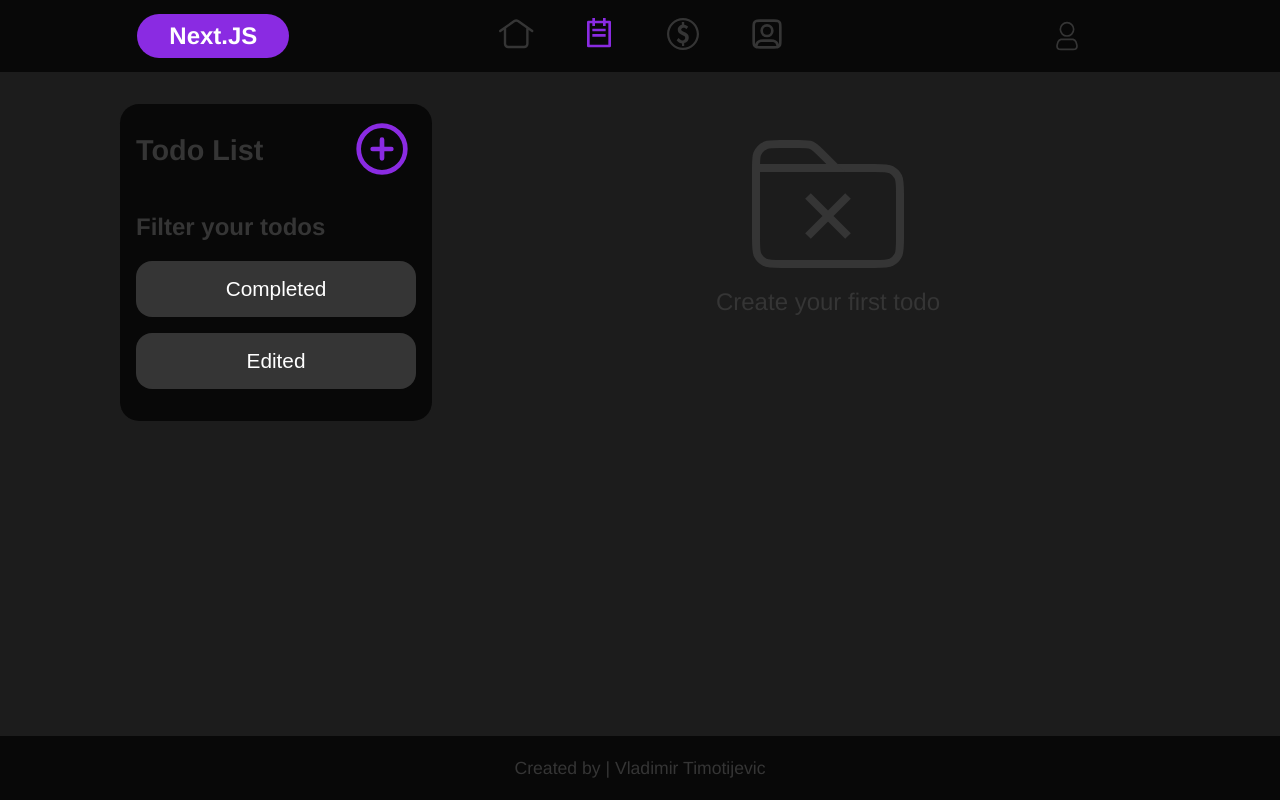
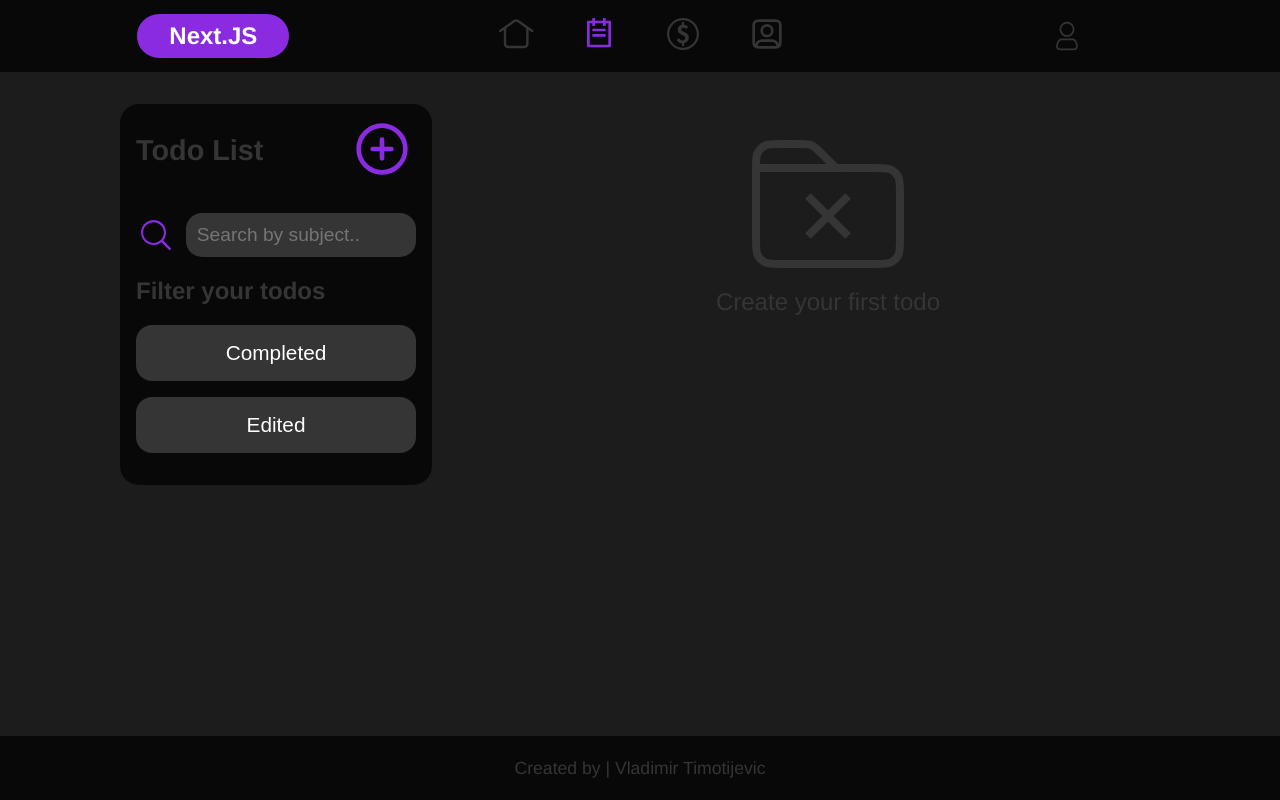
Before and after one commit to TimotijevicVlada/NextJS, a Next.js app: page /todo-list in a window 1280 px wide. Built offline with nearby package versions, Linux system fonts and the light colour scheme.

Commit message:
Search todos done

```diff
--- a/components/TodoList/Todo/TodoList.tsx
+++ b/components/TodoList/Todo/TodoList.tsx
@@ -18,8 +18,14 @@ const TodoList = () => {
     const todosReducer = useSelector((state: State) => state.todosReducer);
     const { todos } = todosReducer;
 
+    //local state
     const [filteredTodos, setFilteredTodos] = useState<TodoProps[]>([]);
     const [filter, setFilter] = useState<string>("");
+    const [search, setSearch] = useState<string>("");
+
+    useEffect(() => {
+        setFilteredTodos(todos);
+    }, [todos])
 
     useEffect(() => {
         if (filter === "completed") {
@@ -29,7 +35,12 @@ const TodoList = () => {
         } else {
             setFilteredTodos(todos);
         }
-    }, [todos, filter])
+    }, [filter])
+
+    useEffect(() => {
+        const searchedTodos = todos.filter(item => item.subject.toLocaleLowerCase().includes(search.toLocaleLowerCase()));
+        setFilteredTodos(searchedTodos);
+    }, [search])
 
     const filterData = (newFilter: string) => {
         if (newFilter === filter) {
@@ -45,6 +56,7 @@ const TodoList = () => {
                 <TodoSidebar
                     filter={filter}
                     filterData={filterData}
+                    setSearch={setSearch}
                 />
                 <TodoContent
                     filter={filter}
--- a/components/TodoList/TodoSidebar/TodoSidebar.module.scss
+++ b/components/TodoList/TodoSidebar/TodoSidebar.module.scss
@@ -33,11 +33,37 @@
             }
         }
 
+        .searchTodos {
+            display: flex;
+            justify-content: space-between;
+            align-items: center;
+
+            svg {
+                width: 2.5rem;
+                height: 2.5rem;
+
+                path {
+                    fill: $color-primary;
+                }
+            }
+
+            input {
+                width: calc(100% - 4.5rem);
+                border: none;
+                outline: none;
+                background-color: $color-gray;
+                color: $color-white;
+                font-size: 1.2rem;
+                padding: 0.7rem;
+                border-radius: 1rem;
+            }
+        }
+
         .filterHeader {
             color: $color-gray;
         }
 
-        .completedButton, .editedButton {
+        .filterButtons {
             color: $color-white;
             font-size: 1.3rem;
             background-color: $color-gray;
@@ -48,6 +74,10 @@
             border: none;
             margin-bottom: 1rem;
 
+            &::first-letter {
+                text-transform: capitalize;
+            }
+
             &.active {
                 background-color: $color-primary;
             }
--- a/components/TodoList/TodoSidebar/TodoSidebar.tsx
+++ b/components/TodoList/TodoSidebar/TodoSidebar.tsx
@@ -1,5 +1,6 @@
 import React, { useState } from 'react';
 import css from "./TodoSidebar.module.scss";
+import { debounce } from "lodash";
 
 //components
 import CreateTodoModal from '../CreateTodoModal/CreateTodoModal';
@@ -7,14 +8,23 @@ import Backdrop from '@/components/Backdrop/Backdrop';
 
 //assets
 import CreateTodoIcon from "assets/plus-icon.svg";
+import SearchIcon from "assets/search-icon.svg";
 
 //types
 import { TodoSidebarProps } from '@/types/components/todos';
 
-const TodoSidebar: React.FC<TodoSidebarProps> = ({ filter, filterData }) => {
+const TodoSidebar: React.FC<TodoSidebarProps> = ({ filter, filterData, setSearch }) => {
+
+    const filterButtons = ["completed", "edited"];
 
     //local state
     const [createTodoModal, setCreateTodoModal] = useState<boolean>(false);
+
+    const updateQuery = (e: React.ChangeEvent<HTMLInputElement>) => {
+        setSearch(e.target.value);
+    }
+
+    const debounceSearch = debounce(updateQuery, 500);
 
     return (
         <div className={css.container}>
@@ -25,17 +35,22 @@ const TodoSidebar: React.FC<TodoSidebarProps> = ({ filter, filterData }) => {
                         <CreateTodoIcon />
                     </button>
                 </div>
+                <div className={css.searchTodos}>
+                    <SearchIcon />
+                    <input
+                        type="text"
+                        placeholder='Search by subject..'
+                        onChange={debounceSearch}
+                    />
+                </div>
                 <h2 className={css.filterHeader}>Filter your todos</h2>
-                <button onClick={() => filterData("completed")}
-                    className={`${css.completedButton} ${filter === "completed" ? css.active : ""}`}>
-                    Completed
-                </button>
-                <button onClick={() => filterData("edited")}
-                    className={`${css.editedButton} ${filter === "edited" ? css.active : ""}`}>
-                    Edited
-                </button>
+                {filterButtons.map((item, index) => (
+                    <button key={index} onClick={() => filterData(item)}
+                        className={`${css.filterButtons} ${filter === item ? css.active : ""}`}>
+                        {item}
+                    </button>
+                ))}
             </div>
-
             {createTodoModal &&
                 <Backdrop
                     children={
--- a/package.json
+++ b/package.json
@@ -17,6 +17,7 @@
     "axios": "^1.2.3",
     "eslint": "8.31.0",
     "eslint-config-next": "13.1.2",
+    "lodash": "^4.17.21",
     "next": "^12.2.0",
     "react": "18.2.0",
     "react-dom": "18.2.0",
@@ -30,6 +31,7 @@
     "uuidv4": "^6.2.13"
   },
   "devDependencies": {
-    "@svgr/webpack": "^6.5.1"
+    "@svgr/webpack": "^6.5.1",
+    "@types/lodash": "^4.14.191"
   }
 }
--- a/types/components/todos.ts
+++ b/types/components/todos.ts
@@ -22,4 +22,5 @@ export interface TodoContentProps {
 export interface TodoSidebarProps {
     filter: string;
     filterData: (filter: string) => void;
+    setSearch: (search: string) => void;
 }
```
Also changed, not shown: assets/search-icon.svg (added), 1 other file (tests, documents, lock files or other folders).
